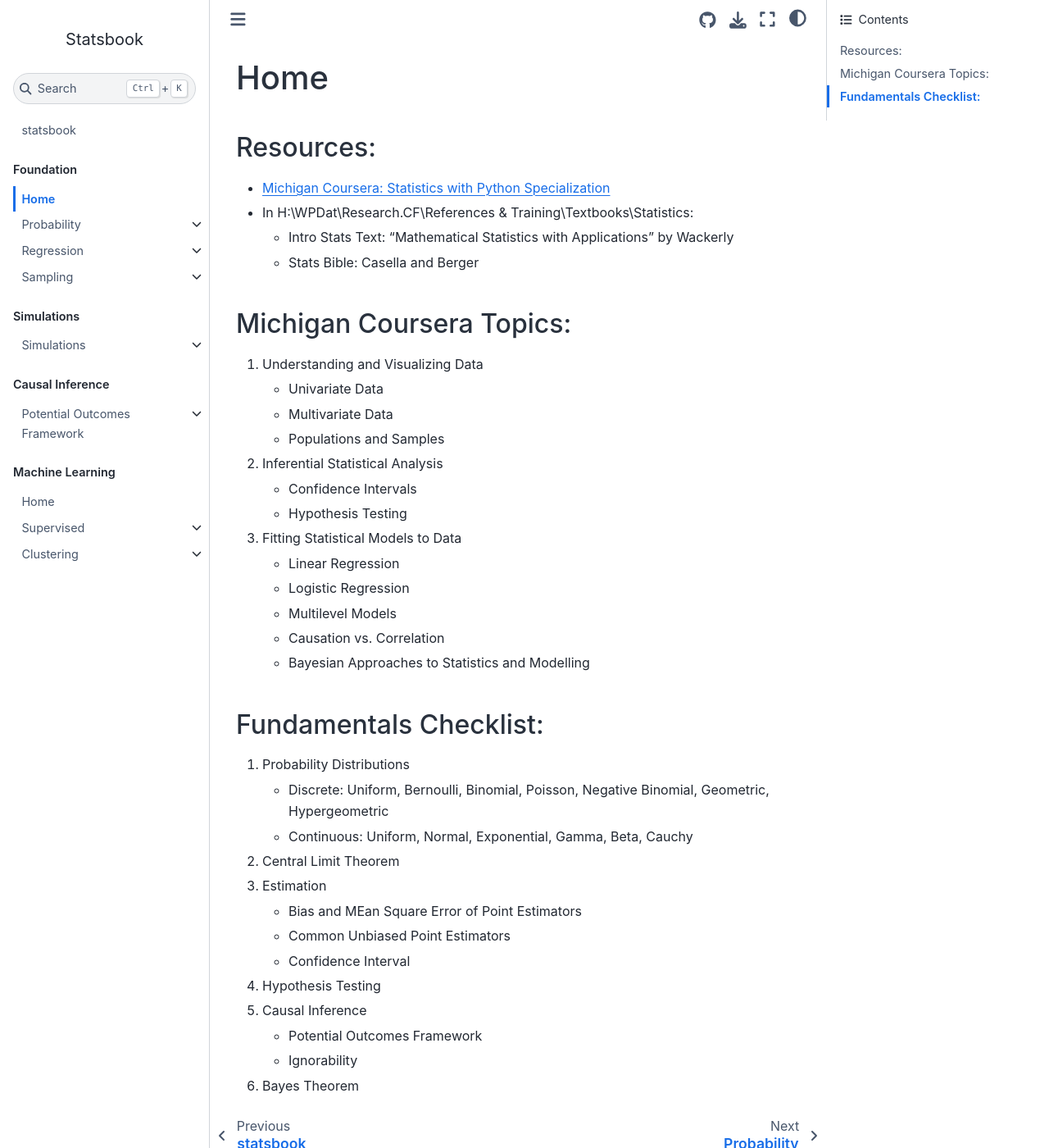
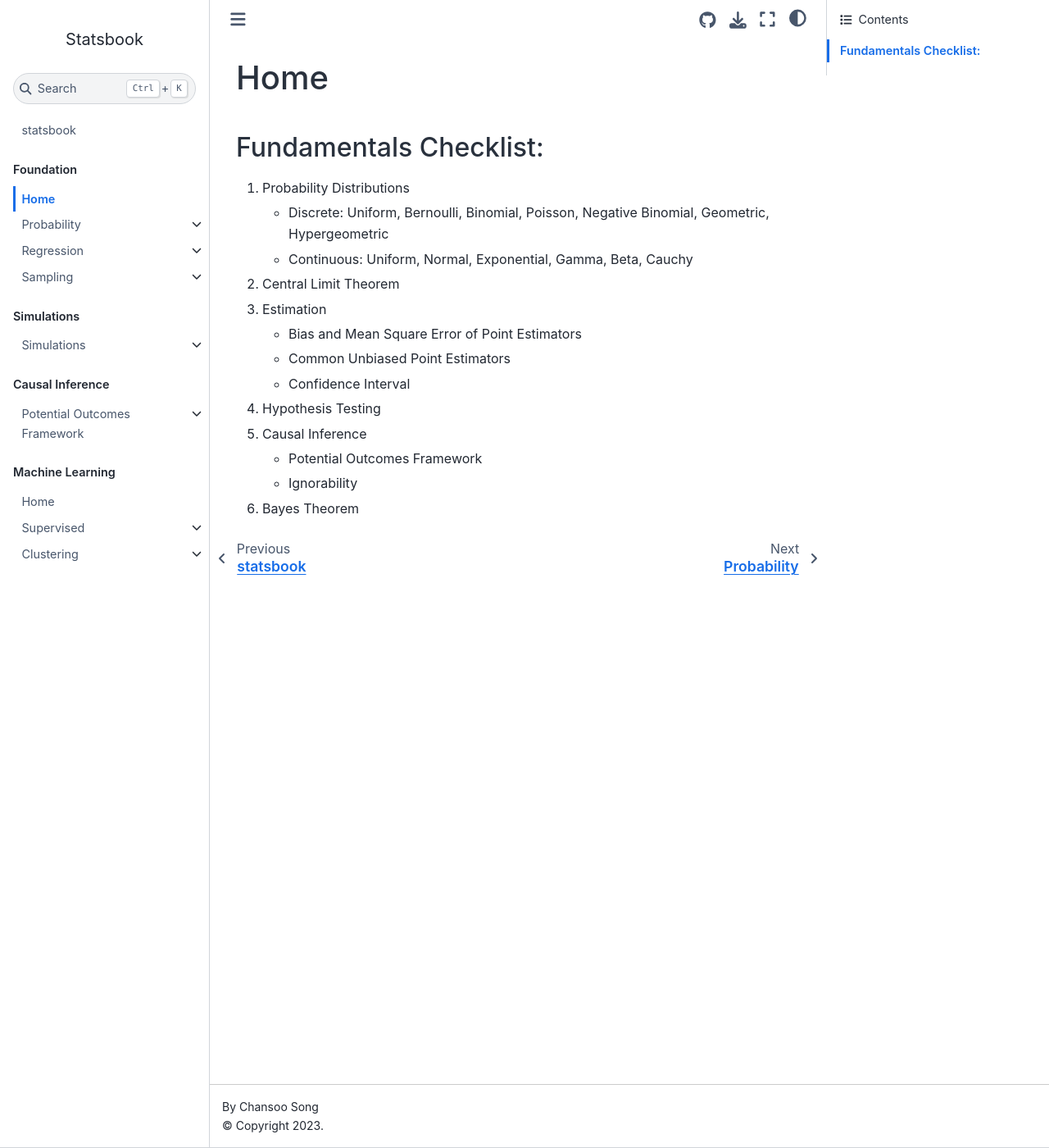
Before and after one commit to chansooligans/statsbook, a Jupyter Book: the page built from book/contents/foundation/home.md, in a window 1280 px wide and 1400 px high. Shown: the whole window at 82% size. Built offline with Jupyter Book 1.0.4 settings and Sphinx 7.4.7 and the Sphinx Book theme 1.1.4, drawn with Linux system fonts in a browser that asks for light colours; pages that are not in the unit, such as notebooks, are missing from menus.

Commit message:
fix tree files

```diff
--- a/book/contents/foundation/home.md
+++ b/book/contents/foundation/home.md
@@ -1,25 +1,4 @@
 # Home
-
-## Resources:
-- [Michigan Coursera: Statistics with Python Specialization](https://www.coursera.org/specializations/statistics-with-python?utm_source=umich&utm_medium=institutions&utm_campaign=michigan-online&utm_term=Statistics+with+Python&utm_content=website#courses)
-- In H:\WPDat\Research.CF\References & Training\Textbooks\Statistics:
-    - Intro Stats Text: "Mathematical Statistics with Applications" by Wackerly
-    - Stats Bible: Casella and Berger
-
-## Michigan Coursera Topics:
-1. Understanding and Visualizing Data
-    - Univariate Data
-    - Multivariate Data
-    - Populations and Samples
-2. Inferential Statistical Analysis
-    - Confidence Intervals
-    - Hypothesis Testing
-3. Fitting Statistical Models to Data
-    - Linear Regression
-    - Logistic Regression
-    - Multilevel Models
-    - Causation vs. Correlation
-    - Bayesian Approaches to Statistics and Modelling
 
 ## Fundamentals Checklist:
 1. Probability Distributions
@@ -27,7 +6,7 @@
     - Continuous: Uniform, Normal, Exponential, Gamma, Beta, Cauchy
 2. Central Limit Theorem
 3. Estimation
-    - Bias and MEan Square Error of Point Estimators
+    - Bias and Mean Square Error of Point Estimators
     - Common Unbiased Point Estimators
     - Confidence Interval
 4. Hypothesis Testing
--- a/pyproject.toml
+++ b/pyproject.toml
@@ -20,6 +20,7 @@ jupyter-book = "^0.12.3"
 jupytext = "^1.13.8"
 ipykernel = "^6.13.0"
 ghp-import = "^2.0.2"
+pydotplus = "^2.0.2"
 
 [tool.poetry.dev-dependencies]
 
```
Also changed, not shown: 5 other files.
